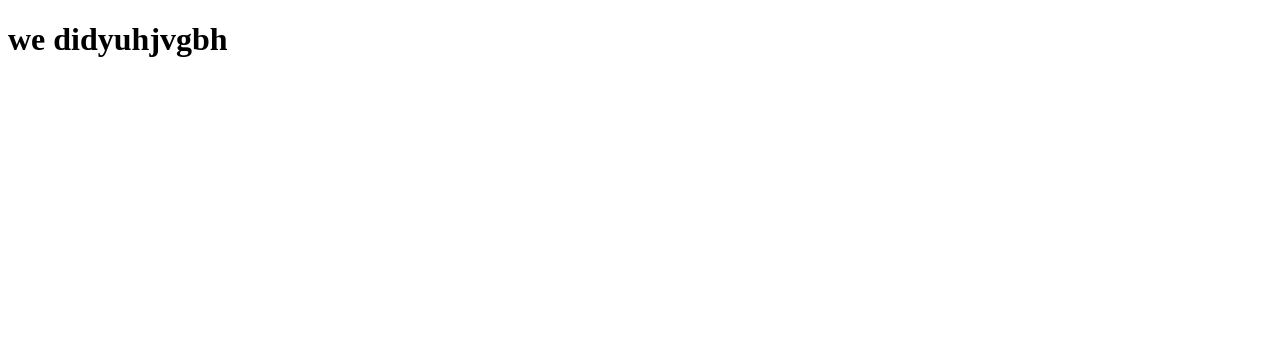
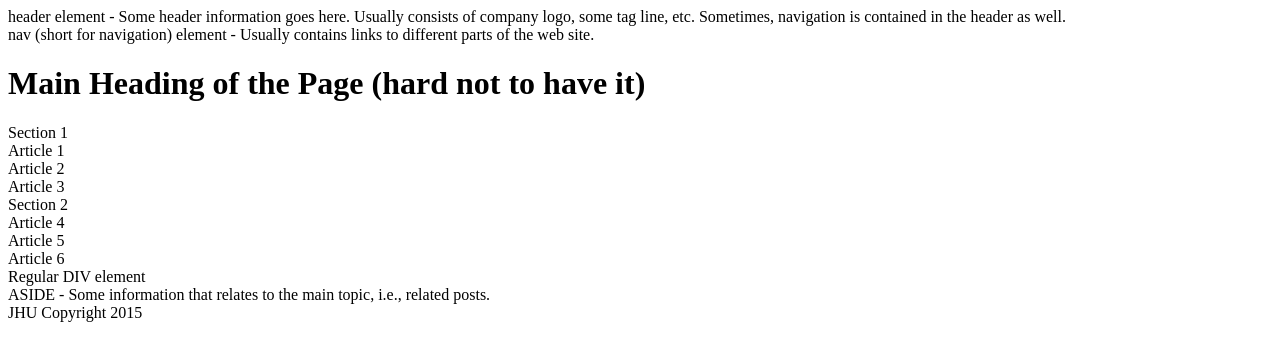
Before and after one commit to kalido13/coursera-test2, a plain HTML site: page site2/index.html in a window 1280 px wide. Drawn offline with Linux system fonts and the light colour scheme.

Commit message:
it's 4th

```diff
--- a/site2/index.html
+++ b/site2/index.html
@@ -1,11 +1,34 @@
-<!DOCTYPE html>
+<!doctype html>
 <html>
 <head>
-
-	<title>hello coursera! </title>
+  <meta charset="utf-8">
+  <title>Heading Elements</title>
 </head>
 <body>
-<h1>we didyuhjvgbh </h1>
+  <header>
+    header element - Some header information goes here. Usually consists of company logo, some tag line, etc. Sometimes, navigation is contained in the header as well.
+    <nav>nav (short for navigation) element - Usually contains links to different parts of the web site.</nav>
+  </header>
+  <h1>Main Heading of the Page (hard not to have it)</h1>
+  <section>
+    Section 1
+    <article>Article 1</article>
+    <article>Article 2</article>
+    <article>Article 3</article>
+  </section>
+  <section>
+    Section 2
+    <article>Article 4</article>
+    <article>Article 5</article>
+    <article>Article 6</article>
+    <div>Regular DIV element</div>
+  </section>
+  <aside>
+    ASIDE - Some information that relates to the main topic, i.e., related posts.
+  </aside>
 
+  <footer>
+    JHU Copyright 2015
+  </footer>
 </body>
 </html>
```
